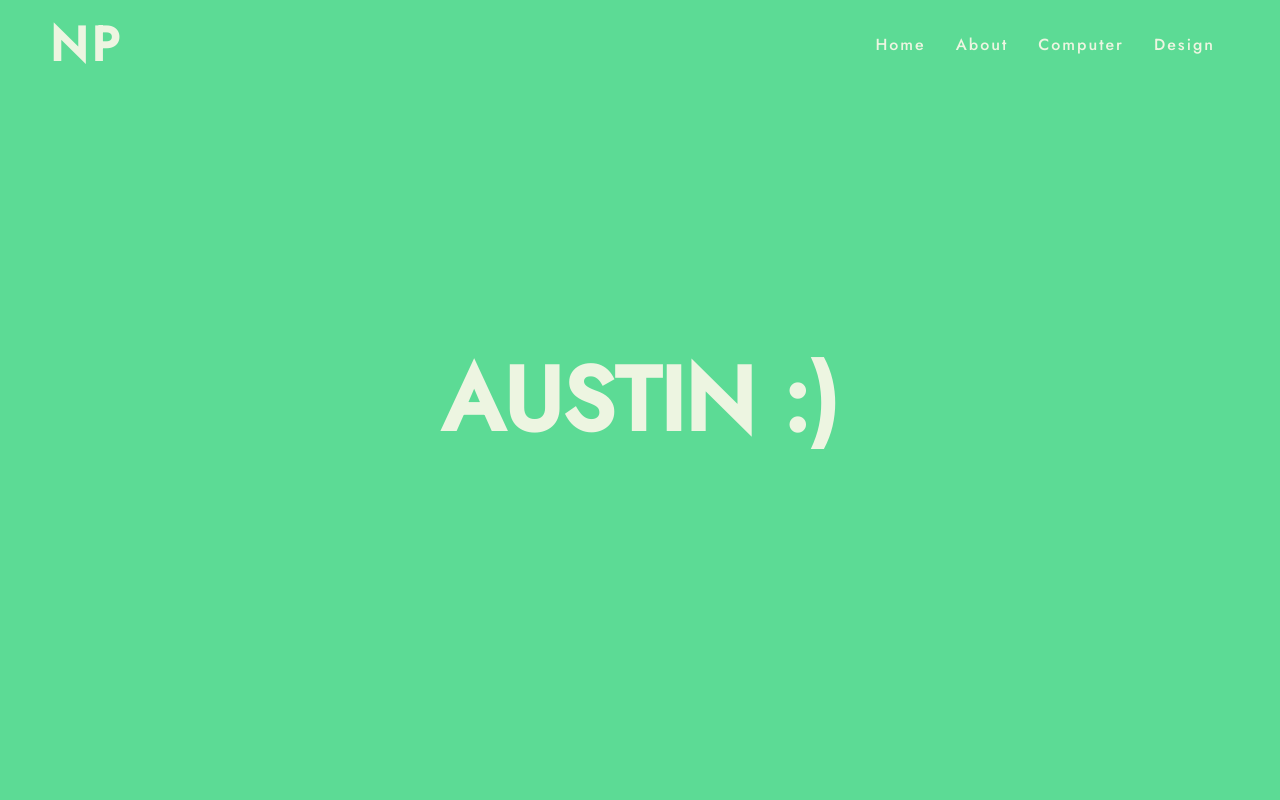
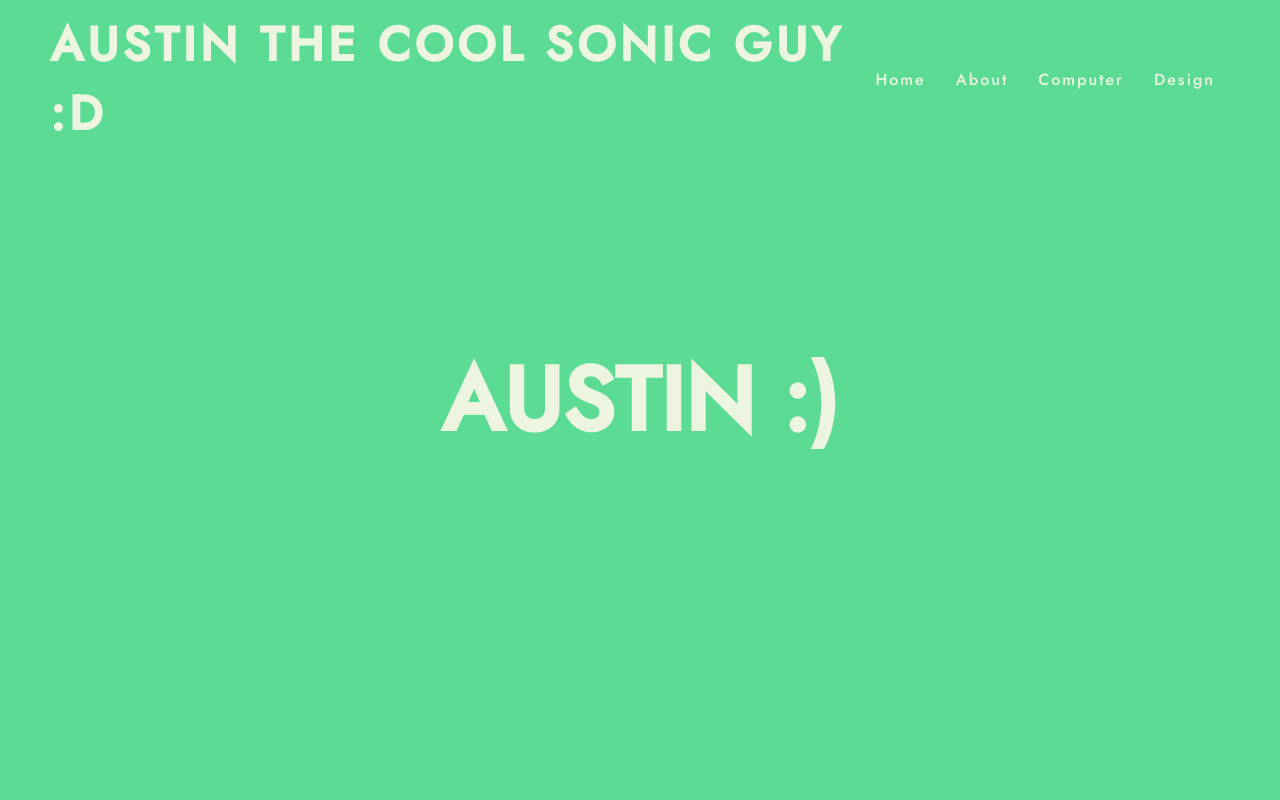
Before and after one commit to Austinr10/Austinr10.github.io, a plain HTML site: page index.html in a window 1280 px wide. Shown: the top 800 px of the page. Drawn offline with Linux system fonts and the light colour scheme.

Commit message:
Update index.html

```diff
--- a/index.html
+++ b/index.html
@@ -10,7 +10,7 @@
 <body>
 <!-- Header :3 -->
     <header id="header">
-        <a href="#" class="logo">NP</a>
+        <a href="#" class="logo">austin the cool sonic guy :D</a>
         <ul>
             <li><a href="#home" onclick="toggle()">Home</a></li>
             <li><a href="#about" onclick="toggle()">About</a></li>
```
